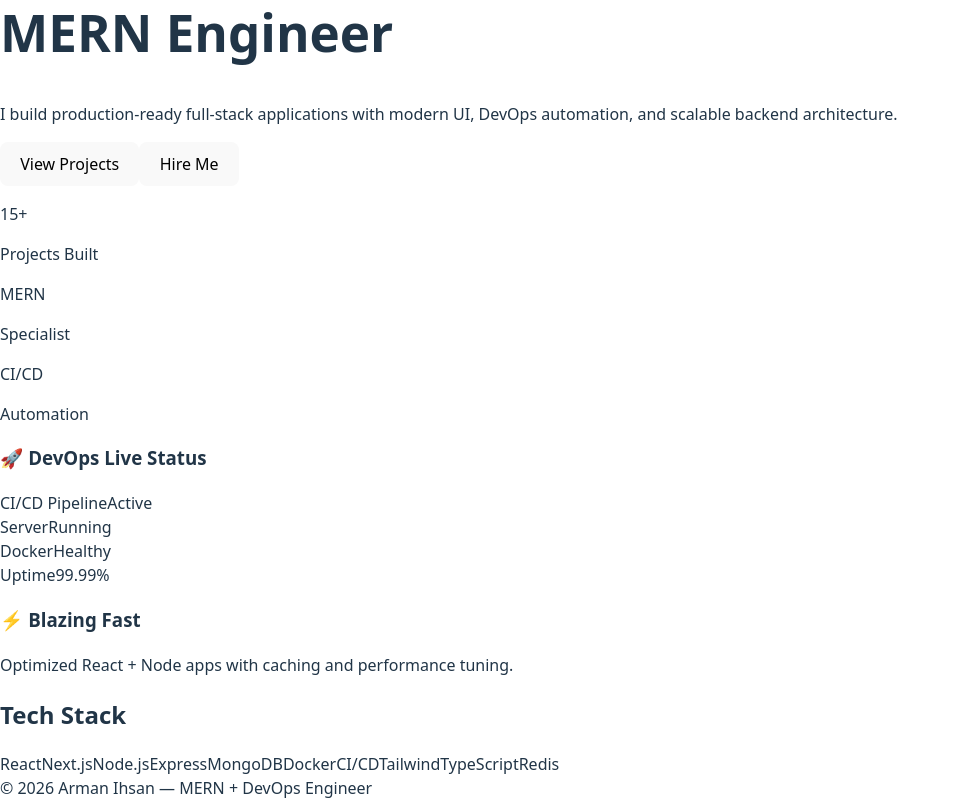
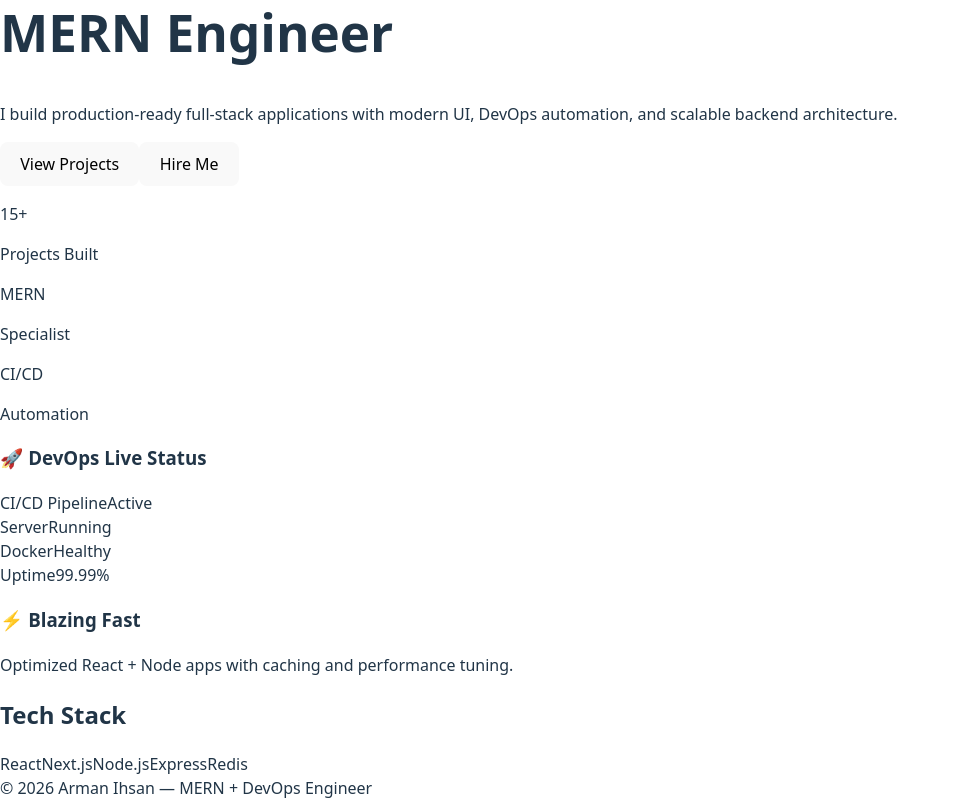
Before and after one commit to armanihsan-dev/CI-FrontEnd, a React (Vite) app: page / in a window 1280 px wide. Shown: the part 195-995 px from the top of the page, without its empty margins (0-959 px from the left). Built offline with nearby package versions, Linux system fonts and the light colour scheme.

Commit message:
created udpdd

```diff
--- a/src/App.jsx
+++ b/src/App.jsx
@@ -118,18 +118,7 @@ const App = () => {
         </h2>
 
         <div className="flex flex-wrap justify-center gap-4">
-          {[
-            'React',
-            'Next.js',
-            'Node.js',
-            'Express',
-            'MongoDB',
-            'Docker',
-            'CI/CD',
-            'Tailwind',
-            'TypeScript',
-            'Redis',
-          ].map((skill) => (
+          {['React', 'Next.js', 'Node.js', 'Express', 'Redis'].map((skill) => (
             <span
               key={skill}
               className="px-5 py-3 rounded-xl bg-white/5 border border-white/10 hover:border-cyan-400 hover:scale-105 transition"
```
Also changed, not shown: 1 other file (tests, documents, lock files or other folders).
